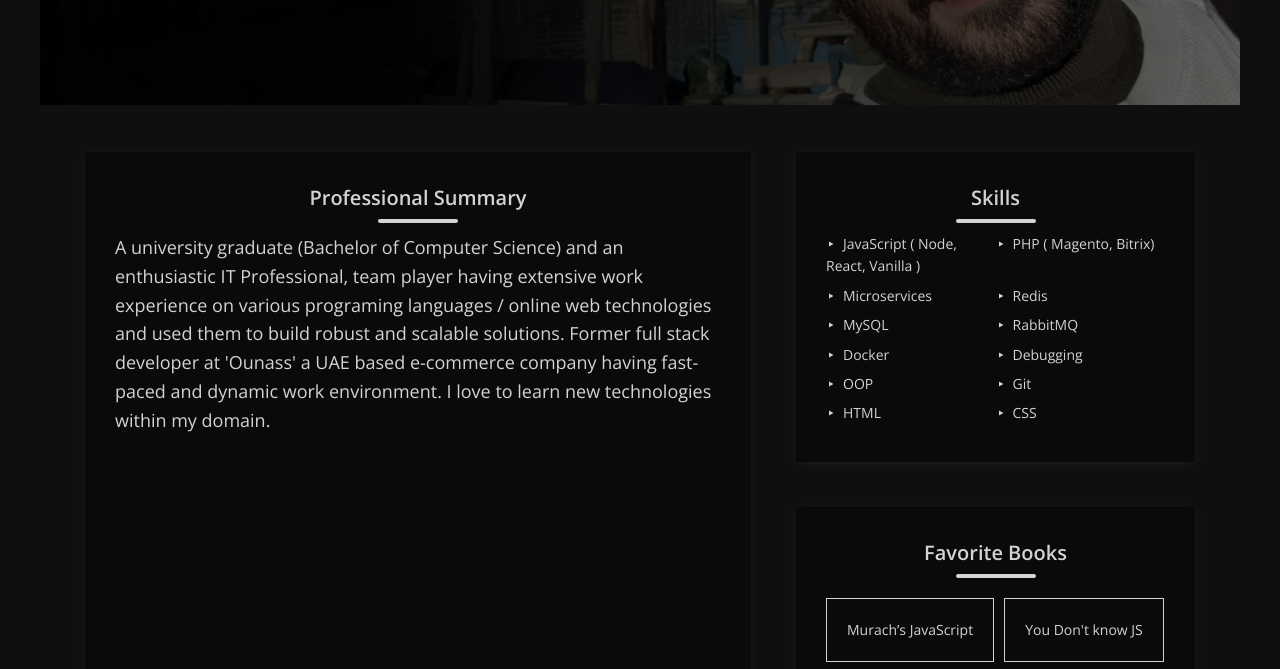
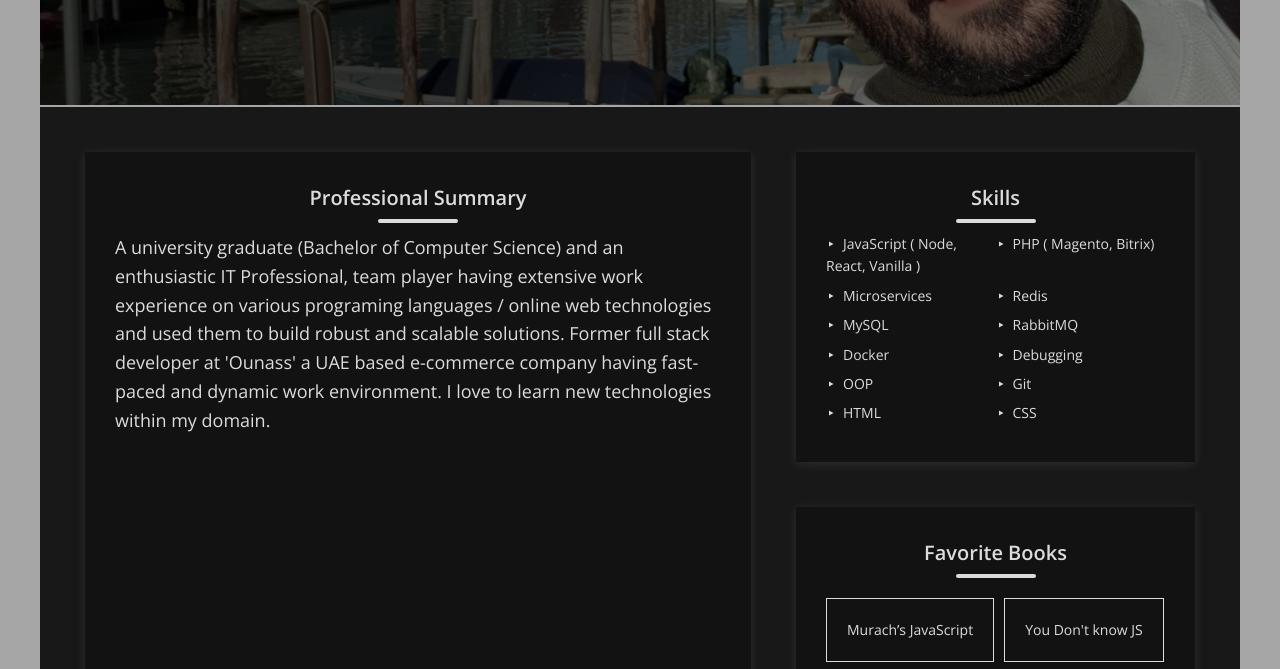
Before and after one commit to zoomi-raja/zoomi-raja.github.io, a plain HTML site: page index.html in a window 1280 px wide. Shown: the part 373-1042 px from the top of the page. Drawn offline with nearby package versions, Linux system fonts and the light colour scheme.

Commit message:
update: css update for both theme

```diff
--- a/css/style.css
+++ b/css/style.css
@@ -1,26 +1,26 @@
 /* variables */
 :root {
-  --color-primary: #d3d3d3;
-  --color-secondary: #0a0a0a;
-  --color-text: #4a4a4a;
-  --color-text-2: #0f0f0f;
-  --banner-overlay-top: rgba(0, 0, 0, 0.99);
-  --banner-overlay-bottom: rgba(0, 0, 0, 0.6);
-  --background-color: #0f0f0f;
-  --shadow-light: 0 0.2rem 1rem rgba(255, 255, 255, 0.06);
-  --shadow-dark: 0 2rem 6rem rgba(0, 0, 0, 0.3);
+  --color-primary: #dcdcdc;
+  --color-secondary: #121212;
+  --color-text: #e0e0e0;
+  --color-text-2: #a6a6a6;
+  --banner-overlay-top: rgba(0, 0, 0, 0.8);
+  --banner-overlay-bottom: rgba(0, 0, 0, 0.5);
+  --background-color: #181818;
+  --shadow-light: 0 0.2rem 1rem rgba(255, 255, 255, 0.1);
+  --shadow-dark: 0 2rem 6rem rgba(0, 0, 0, 0.4);
   --line: 2px solid var(--color-text-2);
 }
 
 :root .light-theme {
-  --color-primary: #0a0a0a;
-  --color-secondary: #f8f8f8;
-  --color-text: #c0c0c0;
-  --color-text-2: #749ec9;
-  --banner-overlay-top: rgba(255, 255, 255, 0.99);
-  --banner-overlay-bottom: rgba(255, 255, 255, 0.6);
-  --background-color: #f5f4f4;
-  --shadow-light: 0 0.2rem 1rem rgba(0, 0, 0, 0.06);
+  --color-primary: #1e1e1e;
+  --color-secondary: #f0f0f0;
+  --color-text: #333333;
+  --color-text-2: #7f8c8d;
+  --banner-overlay-top: rgba(255, 255, 255, 0.85);
+  --banner-overlay-bottom: rgba(255, 255, 255, 0.7);
+  --background-color: #ffffff;
+  --shadow-light: 0 0.2rem 1rem rgba(0, 0, 0, 0.1);
 }
 
 /* default reset */
@@ -192,18 +192,13 @@ body {
   width: 2.6rem;
   right: 0.4rem;
   bottom: 0.4rem;
-  background-color: var(--color-text);
+  background-color: var(--color-secondary);
   transition: 0.4s;
   border-radius: 50%;
 }
 
-.nav .toggle-switch input:checked + .slider {
-  background-color: var(--color-primary);
-}
-
 .nav .toggle-switch input:checked + .slider:before {
   transform: translateX(-2.6rem);
-  background-color: var(--color-text);
 }
 
 .banner {
@@ -401,9 +396,12 @@ body {
   .introduction {
     flex-direction: column;
   }
+  .main {
+    padding: 2.5rem;
+  }
   .introduction .summary {
     margin-right: 0;
-    margin-bottom: 4.5rem;
+    margin-bottom: 2.5rem;
   }
   .introduction .summary .intro {
     margin-bottom: 3rem;
@@ -413,6 +411,9 @@ body {
   }
   .intro-value {
     min-width: 46rem;
+  }
+  .understanding .section {
+    margin-bottom: 2.5rem;
   }
 }
 @media screen and (max-width: 576px) {
--- a/index.html
+++ b/index.html
@@ -1,11 +1,14 @@
 <!DOCTYPE html>
 <html lang="en">
   <head>
-    <meta charset="UTF-8">
-    <meta name="viewport" content="width=device-width, initial-scale=1.0">
-    <link rel="icon" type="image/jpg" href="img/favicon.jpg">
-    <link href="https://fonts.googleapis.com/css?family=Open+Sans:300,400,600" rel="stylesheet">
-    <link rel="stylesheet" href="css/style.css">
+    <meta charset="UTF-8" />
+    <meta name="viewport" content="width=device-width, initial-scale=1.0" />
+    <link rel="icon" type="image/jpg" href="img/favicon.jpg" />
+    <link
+      href="https://fonts.googleapis.com/css?family=Open+Sans:300,400,600"
+      rel="stylesheet"
+    />
+    <link rel="stylesheet" href="css/style.css" />
     <title>Document</title>
   </head>
   <body>
@@ -17,14 +20,16 @@
             <span class="logo-text">Z</span>
           </a>
           <label class="toggle-switch">
-                    <input type="checkbox" id="hidden-checkbox">
+            <input type="checkbox" id="hidden-checkbox" />
             <span class="slider"></span>
           </label>
         </div>
         <div class="banner">
           <p class="intro-label">
             <span>Hi,</span>
-                   <span class="intro-value"><span class="typing-text">web developer</span></span>
+            <span class="intro-value"
+              ><span class="typing-text">web developer</span></span
+            >
           </p>
         </div>
       </header>
@@ -35,25 +40,39 @@
               <h2 class="heading-text">Professional Summary</h2>
               <div class="heading-border"></div>
               <p>
-                            A university graduate (Bachelor of Computer Science) and an enthusiastic IT Professional,
-                            team player having extensive work experience on various programing languages / online web technologies
-                            and used them to build robust and scalable solutions. Former full stack developer at 'Ounass'
-                            a UAE based e-commerce company having fast-paced and dynamic work environment.
-                            I love to learn new technologies within my domain.
+                A university graduate (Bachelor of Computer Science) and an
+                enthusiastic IT Professional, team player having extensive work
+                experience on various programing languages / online web
+                technologies and used them to build robust and scalable
+                solutions. Former full stack developer at 'Ounass' a UAE based
+                e-commerce company having fast-paced and dynamic work
+                environment. I love to learn new technologies within my domain.
               </p>
             </div>
             <div class="social-icons">
-                        <a class="social-link" target="_blank" href="https://www.linkedin.com/in/zamurd-ali/">
+              <a
+                class="social-link"
+                target="_blank"
+                href="https://www.linkedin.com/in/zamurd-ali/"
+              >
                 <svg class="icon">
                   <use xlink:href="img/sprite.svg#icon-linkedin"></use>
                 </svg>
               </a>
-                        <a class="social-link" target="_blank" href="https://www.youtube.com/@zamurdali">
+              <a
+                class="social-link"
+                target="_blank"
+                href="https://www.youtube.com/@zamurdali"
+              >
                 <svg class="icon">
                   <use xlink:href="img/sprite.svg#icon-youtube"></use>
                 </svg>
               </a>
-                        <a class="social-link" target="_blank" href="https://www.facebook.com/zoomi.raja/">
+              <a
+                class="social-link"
+                target="_blank"
+                href="https://www.facebook.com/zoomi.raja/"
+              >
                 <svg class="icon">
                   <use xlink:href="img/sprite.svg#icon-facebook2"></use>
                 </svg>
@@ -83,11 +102,23 @@
               <h2 class="heading-text">Favorite Books</h2>
               <div class="heading-border"></div>
               <div class="btn-panel">
-                            <a class="btn" target="_blank" href="https://www.murach.com/shop/murach-s-javascript-2nd-edition-detail">Murach’s JavaScript</a>
-                            <a class="btn" target="_blank" href="https://github.com/getify/You-Dont-Know-JS">You Don't know JS</a>
+                <a
+                  class="btn"
+                  target="_blank"
+                  href="https://www.murach.com/shop/murach-s-javascript-2nd-edition-detail"
+                  >Murach’s JavaScript</a
+                >
+                <a
+                  class="btn"
+                  target="_blank"
+                  href="https://github.com/getify/You-Dont-Know-JS"
+                  >You Don't know JS</a
+                >
               </div>
             </div>
-                    <a target="_blank" href="https://github.com/zoomi-raja" class="link">Github <span>&rarr;</span></a>
+            <a target="_blank" href="https://github.com/zoomi-raja" class="link"
+              >Github <span>&rarr;</span></a
+            >
           </div>
         </div>
         <div class="JavaScript">
@@ -97,29 +128,46 @@
             <div class="article">
               <h2 class="title">JavaScript This</h2>
               <p>
-                            Lexical scope and execution context are the answers to this puzzle.
-                            Keep track of ‘this’ in larger code base is always challenge if one
-                            is not giving enough attention...
+                Lexical scope and execution context are the answers to this
+                puzzle. Keep track of ‘this’ in larger code base is always
+                challenge if one is not giving enough attention...
               </p>
-                        <a target="_blank" href="https://zoomi-raja.medium.com/this-and-arrow-functions-in-javascript-96929727dd1c" class="link">Read More <span>&rarr;</span></a>
+              <a
+                target="_blank"
+                href="https://zoomi-raja.medium.com/this-and-arrow-functions-in-javascript-96929727dd1c"
+                class="link"
+                >Read More <span>&rarr;</span></a
+              >
             </div>
             <div class="article">
               <h2 class="title">Prototypal Inheritance</h2>
               <p>
-                            let’s start by demystifying what prototype and __proto__ properties are.
-                            Each JavaScript function, when used as a constructor, has a prototype
-                            property. This prototype is an object...
+                let’s start by demystifying what prototype and __proto__
+                properties are. Each JavaScript function, when used as a
+                constructor, has a prototype property. This prototype is an
+                object...
               </p>
-                        <a target="_blank" href="https://zoomi-raja.medium.com/prototypal-inheritance-and-difference-between-new-and-object-create-e28f17771160" class="link">Read More <span>&rarr;</span></a>
+              <a
+                target="_blank"
+                href="https://zoomi-raja.medium.com/prototypal-inheritance-and-difference-between-new-and-object-create-e28f17771160"
+                class="link"
+                >Read More <span>&rarr;</span></a
+              >
             </div>
             <div class="article">
               <h2 class="title">Global State Management</h2>
               <p>
-                            In React global state management can be done using different methods. and
-                            it all depends on size of the project I will assume certain scenarios to
-                            demonstrate those state management methods...
+                In React global state management can be done using different
+                methods. and it all depends on size of the project I will assume
+                certain scenarios to demonstrate those state management
+                methods...
               </p>
-                        <a target="_blank" href="https://zoomi-raja.medium.com/react-global-state-management-usecontext-usereducer-redux-or-redux-toolkit-while-using-thunk-e46c7040f442" class="link">Read More <span>&rarr;</span></a>
+              <a
+                target="_blank"
+                href="https://zoomi-raja.medium.com/react-global-state-management-usecontext-usereducer-redux-or-redux-toolkit-while-using-thunk-e46c7040f442"
+                class="link"
+                >Read More <span>&rarr;</span></a
+              >
             </div>
           </div>
         </div>
```
Lines whose indentation alone changed are shown as unchanged.
